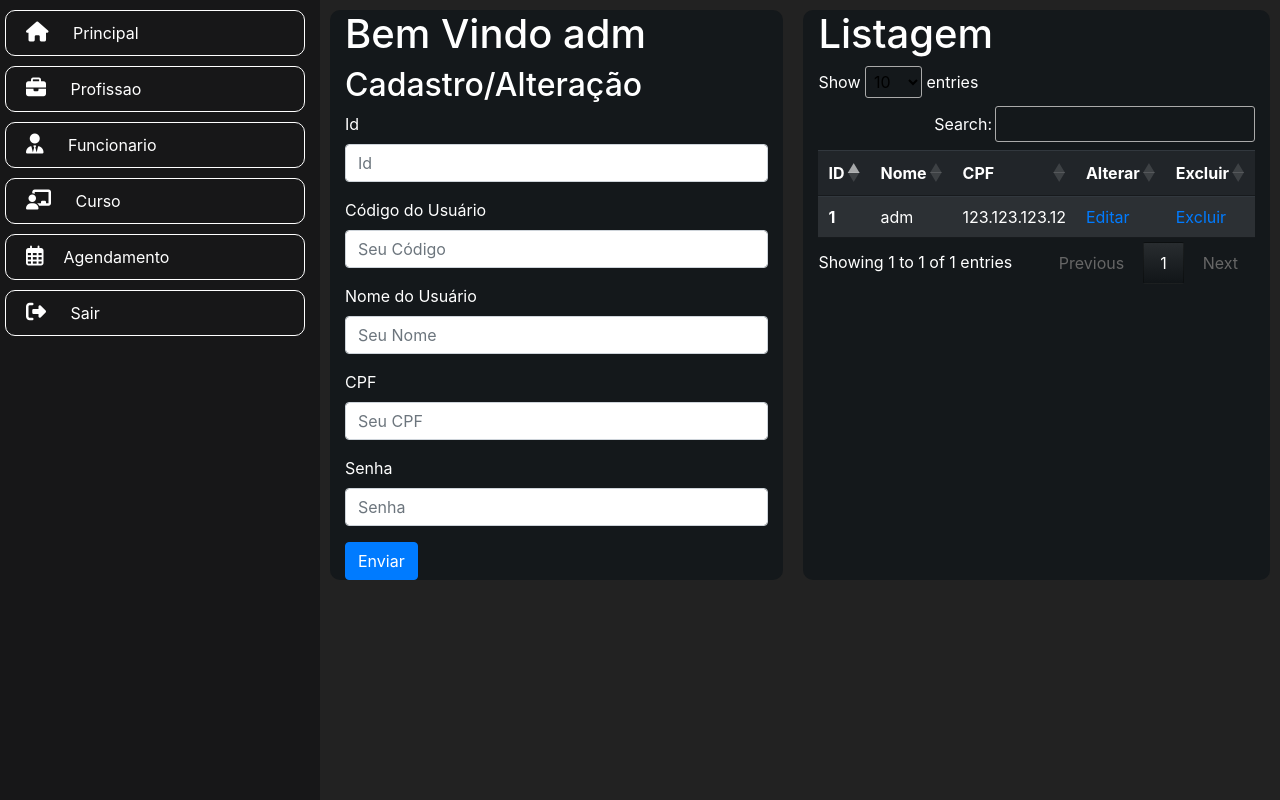
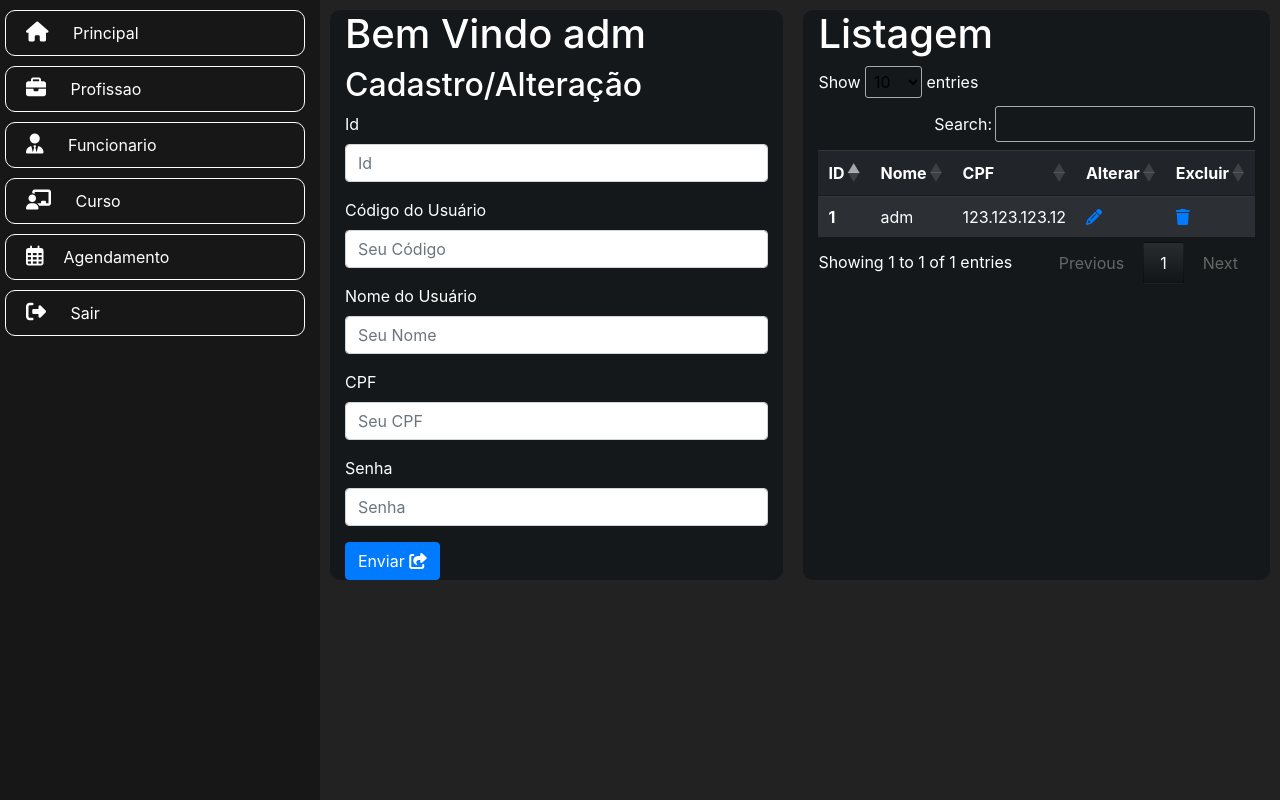
Before and after one commit to Gexis95/senacphp, a PHP site: page /principal.php in a window 1280 px wide. Shown: the part 56-856 px from the top of the page. Run offline with PHP 8.4, Linux system fonts and the light colour scheme; a user stored in the database is signed in; data comes from the database, SQL or seed files in the repository; some libraries are stand-ins or nearby versions.

Commit message:
28/11/2023
Ícones, literalmente SÓ ÍCONES
4 HORAS PRA COLOCAR TRÊS ÍCONES

```diff
--- a/Sistema Administrativo/principal.php
+++ b/Sistema Administrativo/principal.php
@@ -82,7 +82,7 @@ if (!empty($_GET['alteracao'])) {
                                 <input name="senha" value="<?php echo isset($usuarios) ? $usuarios['senha'] : '' ?>"
                                     type="text" class="form-control" placeholder="Senha" id="campoSenha">
                             </div>
-                            <button type="submit" class="btn btn-primary">Enviar</button>
+                            <button type="submit" class="btn btn-primary">Enviar <i class="fa-solid fa-share-from-square"></i></button>
                         </form>
                     </div>
 
@@ -116,8 +116,8 @@ if (!empty($_GET['alteracao'])) {
                                         <td>
                                             <?php echo $coluna['cpf']; ?>
                                         </td>
-                                        <td> <a href="principal.php?alteracao=<?= $coluna['id'] ?>"> Editar </a> </td>
-                                        <td><a href="<?php echo "./usuario/excluir.php?id=" . $coluna['id']; ?>">Excluir</a>
+                                        <td> <a href="principal.php?alteracao=<?= $coluna['id'] ?>"> <i class="fa-solid fa-pencil"></i> </a> </td>
+                                        <td><a href="<?php echo "./usuario/excluir.php?id=" . $coluna['id']; ?>"><i class="fa-solid fa-trash"></i></a>
                                         </td>
 
                                     <?php } ?>
```
